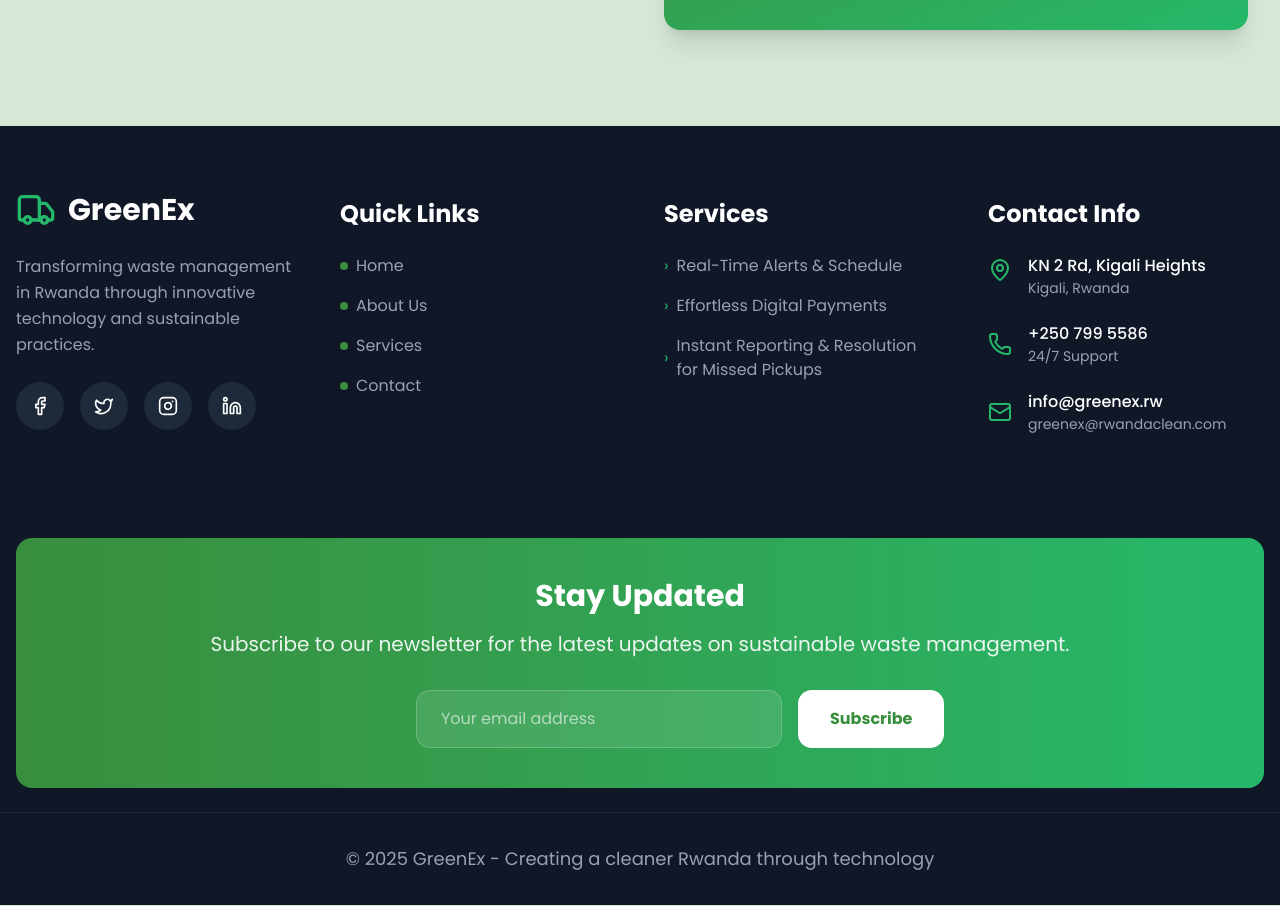
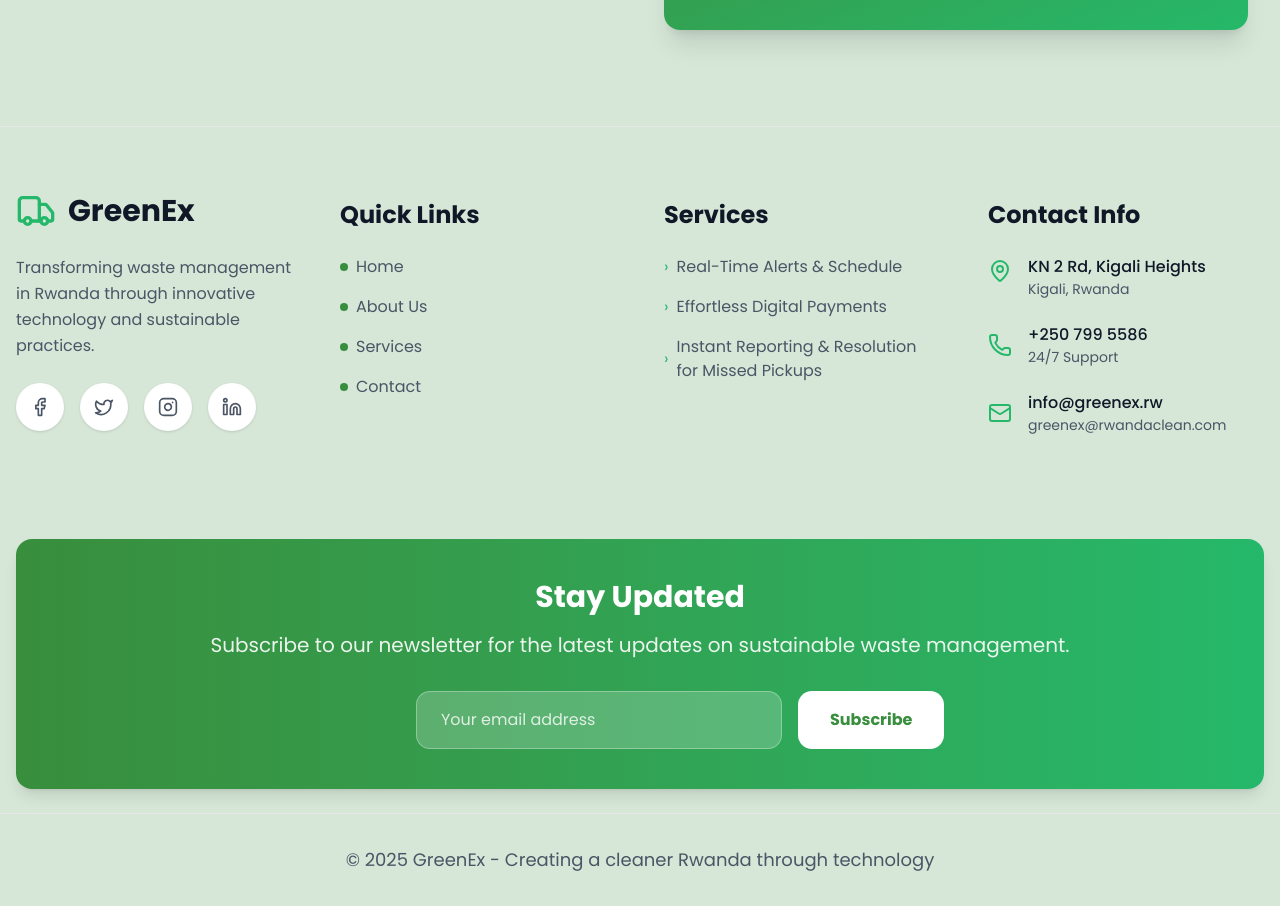
Before and after one commit to SheCanCODE-Capstone-Projects/Greenex_fe, a Next.js app: page / in a window 1280 px wide. Shown: the part 4925-5831 px from the top of the page. Built offline with nearby package versions, Linux system fonts and the light colour scheme.

Commit message:
style: refined theme toggle colors

```diff
--- a/src/app/page.tsx
+++ b/src/app/page.tsx
@@ -46,7 +46,7 @@ export default function Home() {
   };
 
   return (
-    <div className="min-h-screen bg-background text-foreground">
+    <div className="min-h-screen bg-background dark:bg-gray-900 text-foreground transition-colors duration-300">
       <Header
         activeSection={activeSection}
         onThemeToggle={toggleTheme}
--- a/src/components/ContactSection.tsx
+++ b/src/components/ContactSection.tsx
@@ -97,7 +97,7 @@ const ContactSection: React.FC = () => {
   };
 
   return (
-    <section id="contact" className="py-12 sm:py-16 lg:py-24 px-4 sm:px-6 lg:px-8 bg-light-bg dark:bg-dark-bg/95" ref={ref}>
+    <section id="contact" className="py-12 sm:py-16 lg:py-24 px-4 sm:px-6 lg:px-8 bg-light-bg dark:bg-gray-900" ref={ref}>
       <div className="max-w-7xl mx-auto">
         <motion.div
           initial={{ opacity: 0, y: 50 }}
--- a/src/components/Footer.tsx
+++ b/src/components/Footer.tsx
@@ -50,7 +50,7 @@ const Footer: React.FC = () => {
     { icon: <Linkedin className="w-5 h-5" />, label: "LinkedIn" }
   ];
   return (
-    <footer className="bg-gray-900 text-white">
+    <footer className="bg-light-bg dark:bg-gray-900 text-gray-900 dark:text-white transition-colors duration-300 border-t border-gray-200 dark:border-gray-800">
       {/* Main Footer Content */}
       <div className="py-16 px-4">
         <div className="max-w-7xl mx-auto">
@@ -61,7 +61,7 @@ const Footer: React.FC = () => {
                 <Truck size={40} className="text-secondary-green" />
                 <h2 className="text-3xl font-bold">GreenEx</h2>
               </div>
-              <p className="text-gray-400 mb-6 leading-relaxed">
+              <p className="text-gray-600 dark:text-gray-400 mb-6 leading-relaxed">
                 Transforming waste management in Rwanda through innovative technology and sustainable practices.
               </p>
               <div className="flex gap-4">
@@ -69,7 +69,7 @@ const Footer: React.FC = () => {
                   <a
                     key={index}
                     href="#"
-                    className="w-12 h-12 rounded-full bg-gray-800 hover:bg-primary-green flex items-center justify-center transition-all duration-300 hover:scale-110"
+                    className="w-12 h-12 rounded-full bg-white dark:bg-gray-900 text-gray-600 dark:text-gray-400 hover:bg-primary-green hover:text-white flex items-center justify-center transition-all duration-300 hover:scale-110 shadow-sm"
                     aria-label={social.label}
                   >
                     {social.icon}
@@ -80,7 +80,7 @@ const Footer: React.FC = () => {
             {/* Quick Links */}
             <div className="-mt-8">
               <h3
-                ref={el => elementsRef.current[0] = el}
+                ref={el => { elementsRef.current[0] = el }}
                 className="text-2xl font-bold mb-16 b-4 opacity-0 transform translate-y-10"
                 style={{ animationDelay: "100ms" }}
               >
@@ -91,7 +91,7 @@ const Footer: React.FC = () => {
                   <li key={index}>
                     <button
                       onClick={() => scrollToSection(section)}
-                      className="text-gray-400 hover:text-white transition-colors duration-300 flex items-center gap-2 group"
+                      className="text-gray-600 dark:text-gray-400 hover:text-primary-green dark:hover:text-white transition-colors duration-300 flex items-center gap-2 group"
                     >
                       <span className="w-2 h-2 rounded-full bg-primary-green group-hover:scale-150 transition-transform duration-300"></span>
                       {label}
@@ -103,7 +103,7 @@ const Footer: React.FC = () => {
             {/* Services */}
             <div className="-mt-8">
               <h3
-                ref={el => elementsRef.current[1] = el}
+                ref={el => { elementsRef.current[1] = el }}
                 className="text-2xl font-bold mb-16 b-4 opacity-0 transform translate-y-10"
                 style={{ animationDelay: "200ms" }}
               >
@@ -112,7 +112,7 @@ const Footer: React.FC = () => {
               <ul className="space-y-4">
                 {services.map((service, index) => (
                   <li key={index}>
-                    <a href="#" className="text-gray-400 hover:text-white transition-colors duration-300 flex items-center gap-2">
+                    <a href="#" className="text-gray-600 dark:text-gray-400 hover:text-primary-green dark:hover:text-white transition-colors duration-300 flex items-center gap-2">
                       <span className="text-secondary-green">›</span>
                       {service}
                     </a>
@@ -123,7 +123,7 @@ const Footer: React.FC = () => {
             {/* Contact Info */}
             <div className="-mt-8">
               <h3
-                ref={el => elementsRef.current[2] = el}
+                ref={el => { elementsRef.current[2] = el }}
                 className="text-2xl font-bold mb-16 b-4 opacity-0 transform translate-y-10"
                 style={{ animationDelay: "300ms" }}
               >
@@ -133,22 +133,22 @@ const Footer: React.FC = () => {
                 <div className="flex items-start gap-4">
                   <MapPin className="w-6 h-6 text-secondary-green flex-shrink-0 mt-1" />
                   <div>
-                    <p className="font-medium">KN 2 Rd, Kigali Heights</p>
-                    <p className="text-gray-400 text-sm">Kigali, Rwanda</p>
+                    <p className="font-medium text-gray-900 dark:text-white">KN 2 Rd, Kigali Heights</p>
+                    <p className="text-gray-600 dark:text-gray-400 text-sm">Kigali, Rwanda</p>
                   </div>
                 </div>
                 <div className="flex items-center gap-4">
                   <Phone className="w-6 h-6 text-secondary-green flex-shrink-0" />
                   <div>
-                    <p className="font-medium">+250 799 5586</p>
-                    <p className="text-gray-400 text-sm">24/7 Support</p>
+                    <p className="font-medium text-gray-900 dark:text-white">+250 799 5586</p>
+                    <p className="text-gray-600 dark:text-gray-400 text-sm">24/7 Support</p>
                   </div>
                 </div>
                 <div className="flex items-center gap-4">
                   <Mail className="w-6 h-6 text-secondary-green flex-shrink-0" />
                   <div>
-                    <p className="font-medium">info@greenex.rw</p>
-                    <p className="text-gray-400 text-sm">greenex@rwandaclean.com</p>
+                    <p className="font-medium text-gray-900 dark:text-white">info@greenex.rw</p>
+                    <p className="text-gray-600 dark:text-gray-400 text-sm">greenex@rwandaclean.com</p>
                   </div>
                 </div>
               </div>
@@ -156,8 +156,8 @@ const Footer: React.FC = () => {
           </div>
           {/* Newsletter Subscription */}
           <div
-            ref={el => elementsRef.current[3] = el}
-            className="mt-16 bg-gradient-to-r from-primary-green to-secondary-green rounded-2xl p-10 text-center opacity-0 transform translate-y-10"
+            ref={el => { elementsRef.current[3] = el }}
+            className="mt-16 bg-gradient-to-r from-primary-green to-secondary-green rounded-2xl p-10 text-center opacity-0 transform translate-y-10 text-white shadow-lg"
             style={{ animationDelay: "400ms" }}
           >
             <h3 className="text-3xl font-bold mb-4">Stay Updated</h3>
@@ -168,9 +168,9 @@ const Footer: React.FC = () => {
               <input
                 type="email"
                 placeholder="Your email address"
-                className="flex-1 px-6 py-4 rounded-xl bg-white/10 border border-white/20 text-white placeholder-white/60 focus:outline-none focus:border-white/40 transition-colors duration-300"
+                className="flex-1 px-6 py-4 rounded-xl bg-white/20 border border-white/30 text-white placeholder-white/80 focus:outline-none focus:border-white focus:bg-white/30 transition-colors duration-300"
               />
-              <button className="bg-white text-primary-green dark:text-secondary-green px-8 py-4 rounded-xl font-bold hover:shadow-2xl transition-all duration-300 hover:scale-105">
+              <button className="bg-white text-primary-green px-8 py-4 rounded-xl font-bold hover:shadow-2xl transition-all duration-300 hover:scale-105">
                 Subscribe
               </button>
             </div>
@@ -178,10 +178,10 @@ const Footer: React.FC = () => {
         </div>
       </div>
       {/* Bottom Bar */}
-      <div className="border-t border-gray-800 py-8">
+      <div className="border-t border-gray-200 dark:border-gray-900 py-8 transition-colors duration-300">
         <div className="max-w-7xl mx-auto px-4">
           <div className="flex flex-col md:flex-row justify-center text-center items-center gap-6">
-            <div className="text-gray-400 text-center md:text-left">
+            <div className="text-gray-600 dark:text-gray-400 text-center md:text-left">
               <p className="text-lg">
                 © 2025 GreenEx - Creating a cleaner Rwanda through technology
               </p>
--- a/src/components/Header.tsx
+++ b/src/components/Header.tsx
@@ -53,10 +53,10 @@ const Header: React.FC<HeaderProps> = ({ activeSection, onThemeToggle, isDarkMod
     activeSection === section ? "underline underline-offset-8 decoration-2 text-primary-green dark:text-secondary-green" : "";
 
   const headerBgClass = scrolled
-    ? "bg-white/95 dark:bg-dark-bg/95 backdrop-blur-md shadow-lg"
+    ? "bg-white/95 dark:bg-gray-800/95 backdrop-blur-md shadow-lg"
     : activeSection === "home"
       ? "bg-transparent"
-      : "bg-white/95 dark:bg-dark-bg/95 backdrop-blur-md shadow-lg";
+      : "bg-white/95 dark:bg-gray-800/95 backdrop-blur-md shadow-lg";
 
   const navVariants = {
     hidden: { opacity: 0, y: -20 },
--- a/src/components/Servicepage.tsx
+++ b/src/components/Servicepage.tsx
@@ -26,12 +26,11 @@ const services = [
 ];
 
 export default function ServicePage() {
-  const [darkMode, setDarkMode] = useState(false);
   const ref = useRef(null);
   const isInView = useInView(ref, { once: true, margin: "-100px" });
 
   return (
-    <section id="services" className={`${darkMode ? "dark" : ""}`} ref={ref}>
+    <section id="services" ref={ref}>
       <div className="w-full bg-primary-green py-8 sm:py-12 lg:py-16 px-4 sm:px-6 lg:px-8 transition-all">
         <motion.div
           className="text-center max-w-3xl mx-auto mb-8 sm:mb-10 lg:mb-12"
--- a/src/lib/axios.ts
+++ b/src/lib/axios.ts
@@ -5,7 +5,7 @@ const axiosInstance = axios.create({
   headers: {
     'Content-Type': 'application/json',
   },
-  timeout: 60000,
+  timeout: 300000,
 });
 
 // Add request interceptor to include auth token
```
Also changed, not shown: src/app/signup/page.tsx (+7 -3 lines).
